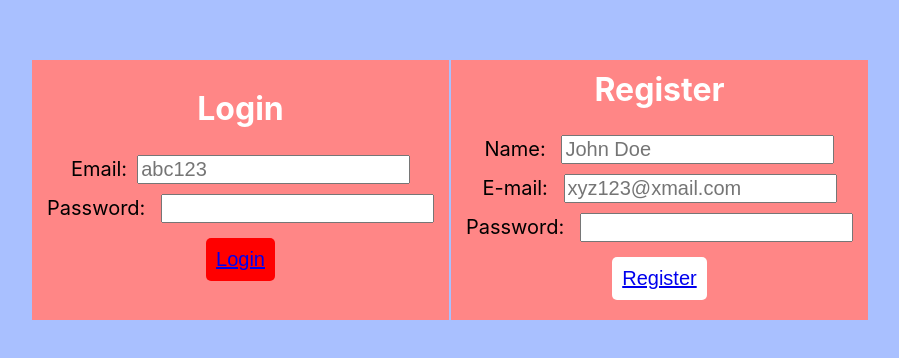
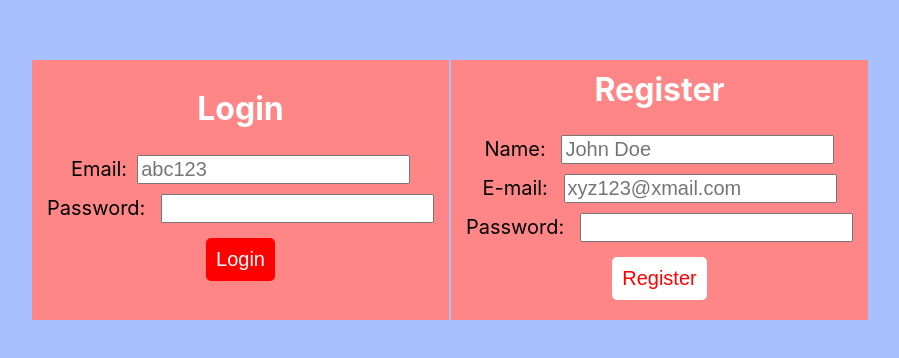
Before and after one commit to Abdul-Ahad3/TestProject, a React (Create React App) app in the folder Client/frontend/: page / in a window 1280 px wide. Shown: the part 210-568 px from the top of the page, without its empty margins (190-1089 px from the left). Built offline with nearby package versions, Linux system fonts and the light colour scheme.

Commit message:
Minor changes

```diff
--- a/Client/frontend/src/App.css
+++ b/Client/frontend/src/App.css
@@ -51,6 +51,11 @@ html, body, #root{
     border-radius: 5px;
 }
 
+.logButton a{
+    text-decoration: none;
+    color: white;
+}
+
 .logButton:hover{
     border: 2px solid black;
 }
@@ -65,6 +70,11 @@ html, body, #root{
     border-radius: 5px;
 }
 
+.regButton a{
+    text-decoration: none;
+    color: red;
+}
+
 .regButton:hover{
     border: 2px solid black;
 }
```
